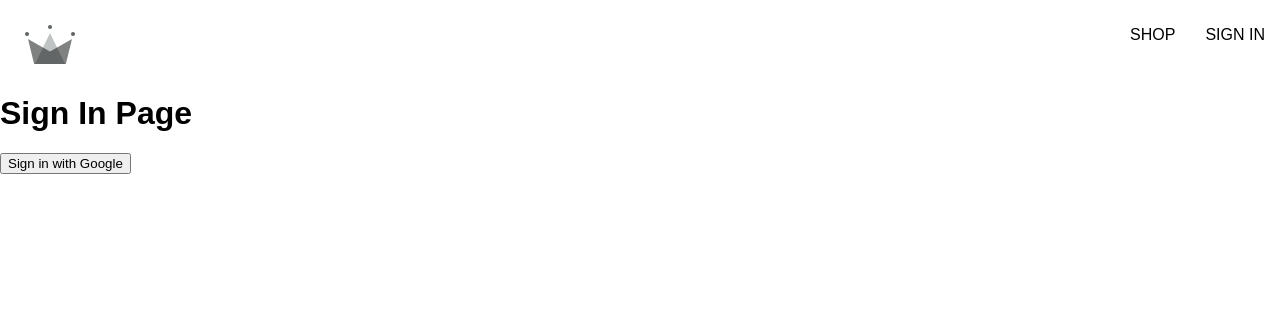
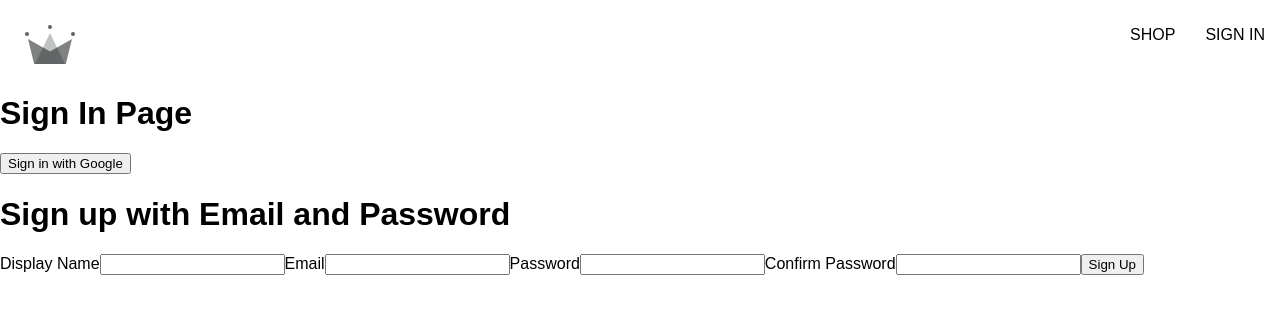
Before and after one commit to sjmabs/React-Retailer, a React (Create React App) app: page /sign-in in a window 1280 px wide. Shown: the top 314 px of the page. Built offline with nearby package versions, Linux system fonts and the light colour scheme; a web font is replaced by a local one.

Commit message:
completed sign-up-form component functionality to allow user to be created via email/password and then add user to firebase and catch error if user exists already

```diff
--- a/src/components/sign-up-form/sign-up-form.component.jsx
+++ b/src/components/sign-up-form/sign-up-form.component.jsx
@@ -1,4 +1,6 @@
 import { useState } from 'react';
+import { createAuthUserWithEmailAndPassword, createUserDocumentFromAuth } from '../../utils/firebase/firebase.utils';
+
 
 const defaultFormFields = {
     displayName: '',
@@ -14,6 +16,37 @@ const SignUpForm = () => {
     // destructure and set as current formFields
     const { displayName, email, password, confirmPassword } = formFields;
 
+    const resetFormFields = () => {
+        setFormFields(defaultFormFields);
+    }
+    // handle for submits
+    const handleSubmit = async (event) => {
+        event.preventDefault();
+
+        if (!email || !password || !confirmPassword || !displayName) {
+            console.log("data missing")
+            return;
+        }
+        if (password !== confirmPassword) {
+            console.log('passwords don\'t match');
+            return;
+        }
+
+        try {
+            const { user } = await createAuthUserWithEmailAndPassword(email, password);
+            user.displayName = displayName;
+            await createUserDocumentFromAuth(user)
+            resetFormFields()
+        } catch(error) {
+            if (error.code === 'auth/email-already-in-use') {
+                alert("Account already exists for this email address.")
+            } else {
+                console.log('error: User Creation encountered an error', error);
+            }
+        }
+
+    }
+
     // create generic change handler
     const handleChange = (event) => {
         const { name, value } = event.target;
@@ -22,9 +55,11 @@ const SignUpForm = () => {
 
     }
 
-    <div>
-        <h1>Sign up with Email and Password</h1>
-            <form onSubmit={() => {}}>
+    return (
+
+        <div>
+            <h1>Sign up with Email and Password</h1>
+            <form onSubmit={handleSubmit}>
                 <label>Display Name</label>
                 <input
                     type="text"
@@ -62,7 +97,8 @@ const SignUpForm = () => {
                 />
                 <button type="submit">Sign Up</button>
             </form>
-    </div>
+        </div>
+    )
 }
 
 export default SignUpForm;
--- a/src/routes/sign-in/sign-in.component.jsx
+++ b/src/routes/sign-in/sign-in.component.jsx
@@ -1,5 +1,5 @@
 import { signInWithGooglePopup, createUserDocumentFromAuth }from '../../utils/firebase/firebase.utils.js'
-
+import SignUpForm from '../../components/sign-up-form/sign-up-form.component.jsx';
 
 
 const SignIn = () => {
@@ -13,7 +13,9 @@ const SignIn = () => {
         <div>
             <h1>Sign In Page</h1>
             <button onClick={logGoogleUser}>Sign in with Google</button>
+            <SignUpForm />
         </div>
+
 
     );
 };
--- a/src/utils/firebase/firebase.utils.js
+++ b/src/utils/firebase/firebase.utils.js
@@ -1,14 +1,12 @@
 import { initializeApp } from "firebase/app";
 import {
     getAuth,
-    signInWithRedirect,
     signInWithPopup,
-    GoogleAuthProvider
+    GoogleAuthProvider,
+    createUserWithEmailAndPassword
 } from 'firebase/auth'
 import {
     getFirestore, doc, getDoc, setDoc } from 'firebase/firestore'
-
-import SignUpForm from "../../components/sign-up-form/sign-up-form.component";
 
 // Your web app's Firebase configuration
 const firebaseConfig = {
@@ -37,6 +35,7 @@ export const db = getFirestore();
 
 
 export const createUserDocumentFromAuth = async (userAuth) => {
+    if (!userAuth) return;
     const userDocRef = doc(db, 'users', userAuth.uid);
     console.log(userDocRef);
 
@@ -65,3 +64,10 @@ export const createUserDocumentFromAuth = async (userAuth) => {
 
     return userDocRef;
 };
+
+
+export const createAuthUserWithEmailAndPassword = async (email, password) => {
+    if(!email || !password) return;
+
+    return createUserWithEmailAndPassword(auth, email, password);
+}
```
